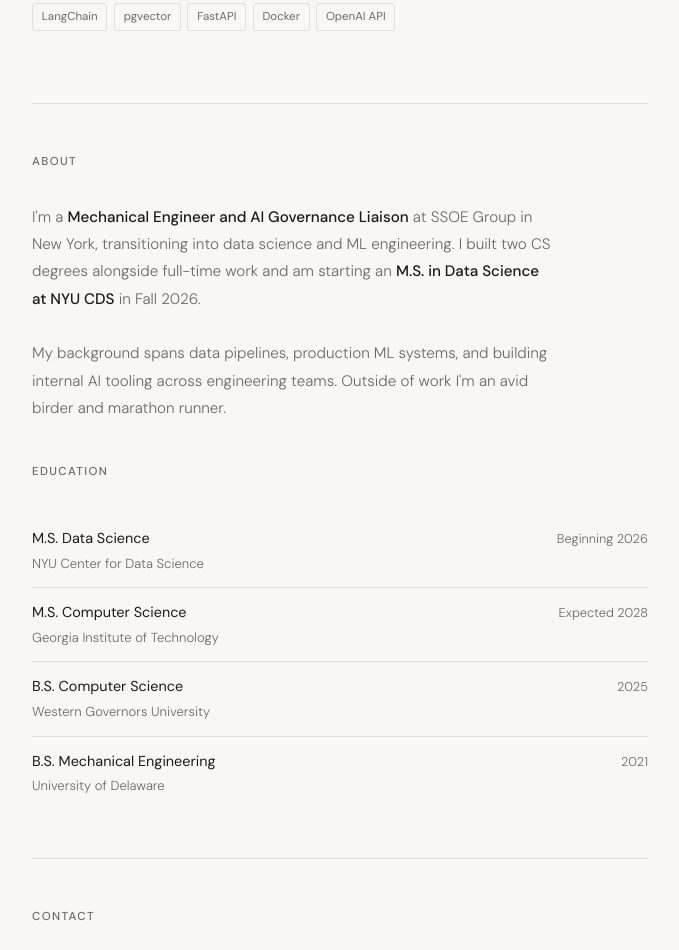
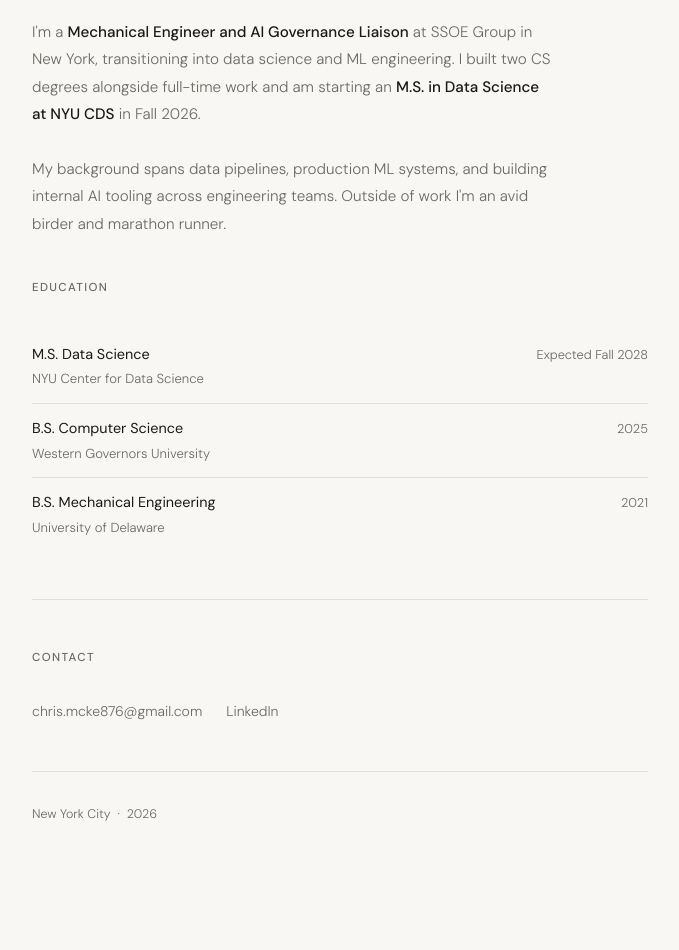
Before and after one commit to chalrees876/chalrees876.github.io, a plain HTML site: page index.html in a window 1280 px wide. Shown: the part 1002-1952 px from the top of the page, without its empty margins (300-979 px from the left). After the commit the page ends 1860 px from the top, so only its background shows below. Drawn offline with Linux system fonts and the light colour scheme.

```diff
--- a/index.html
+++ b/index.html
@@ -293,12 +293,7 @@
 
     <header class="hero">
       <span class="hero-tag">Data Science &amp; ML Engineering</span>
-      <h1>Building systems that learn from data.</h1>
       <p>Mechanical engineer turned data scientist. I build ML pipelines, data infrastructure, and AI tooling. Based in New York City.</p>
-      <div class="hero-links">
-        <a href="https://linkedin.com/in/cmckenzie12" class="btn btn-primary" target="_blank">LinkedIn ↗</a>
-        <a href="mailto:chris.mcke876@gmail.com" class="btn btn-secondary">Get in touch</a>
-      </div>
     </header>
 
     <section id="projects">
@@ -351,14 +346,7 @@
             <p class="edu-degree">M.S. Data Science</p>
             <p class="edu-school">NYU Center for Data Science</p>
           </div>
-          <span class="edu-year">Beginning 2026</span>
-        </div>
-        <div class="edu-row">
-          <div>
-            <p class="edu-degree">M.S. Computer Science</p>
-            <p class="edu-school">Georgia Institute of Technology</p>
-          </div>
-          <span class="edu-year">Expected 2028</span>
+          <span class="edu-year">Expected Fall 2028</span>
         </div>
         <div class="edu-row">
           <div>
```
